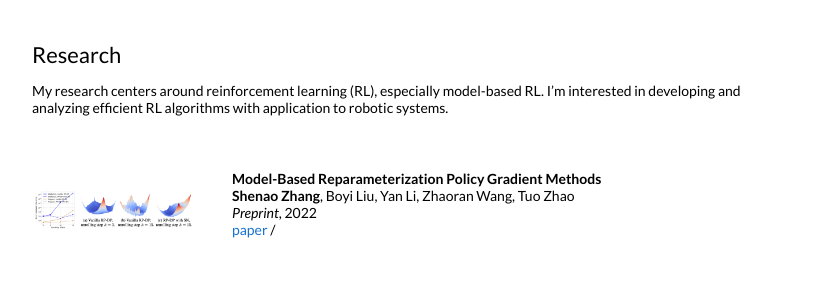
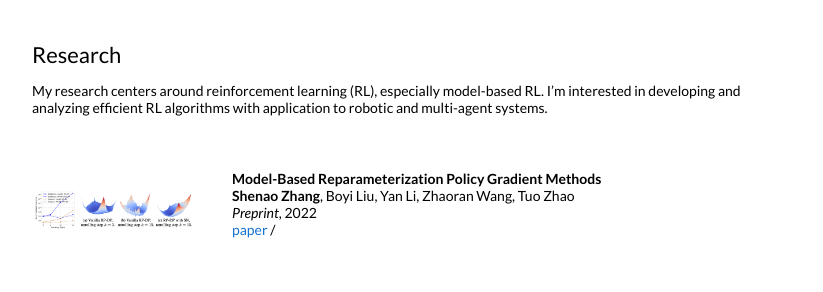
Before and after one commit to shenao-zhang/shenao-zhang.github.io, a Jekyll site: the page built from _posts/2021-12-02-mbpg.markdown, in a window 1280 px wide. Shown: the part 243-535 px from the top of the page, without its empty margins (228-1051 px from the left). Built offline with Jekyll 4.4.1, drawn with Linux system fonts in a browser that asks for light colours.

Commit message:
Update default.html

```diff
--- a/_layouts/default.html
+++ b/_layouts/default.html
@@ -46,7 +46,7 @@
             <td style="padding:2.5%;width:100%;vertical-align:middle">
               <h2>Research</h2>
               <p>
-                My research centers around reinforcement learning (RL), especially model-based RL. I’m interested in developing and analyzing efficient RL algorithms with application to robotic systems.
+                My research centers around reinforcement learning (RL), especially model-based RL. I’m interested in developing and analyzing efficient RL algorithms with application to robotic and multi-agent systems.
               </p>
             </td>
           </tr>
```
